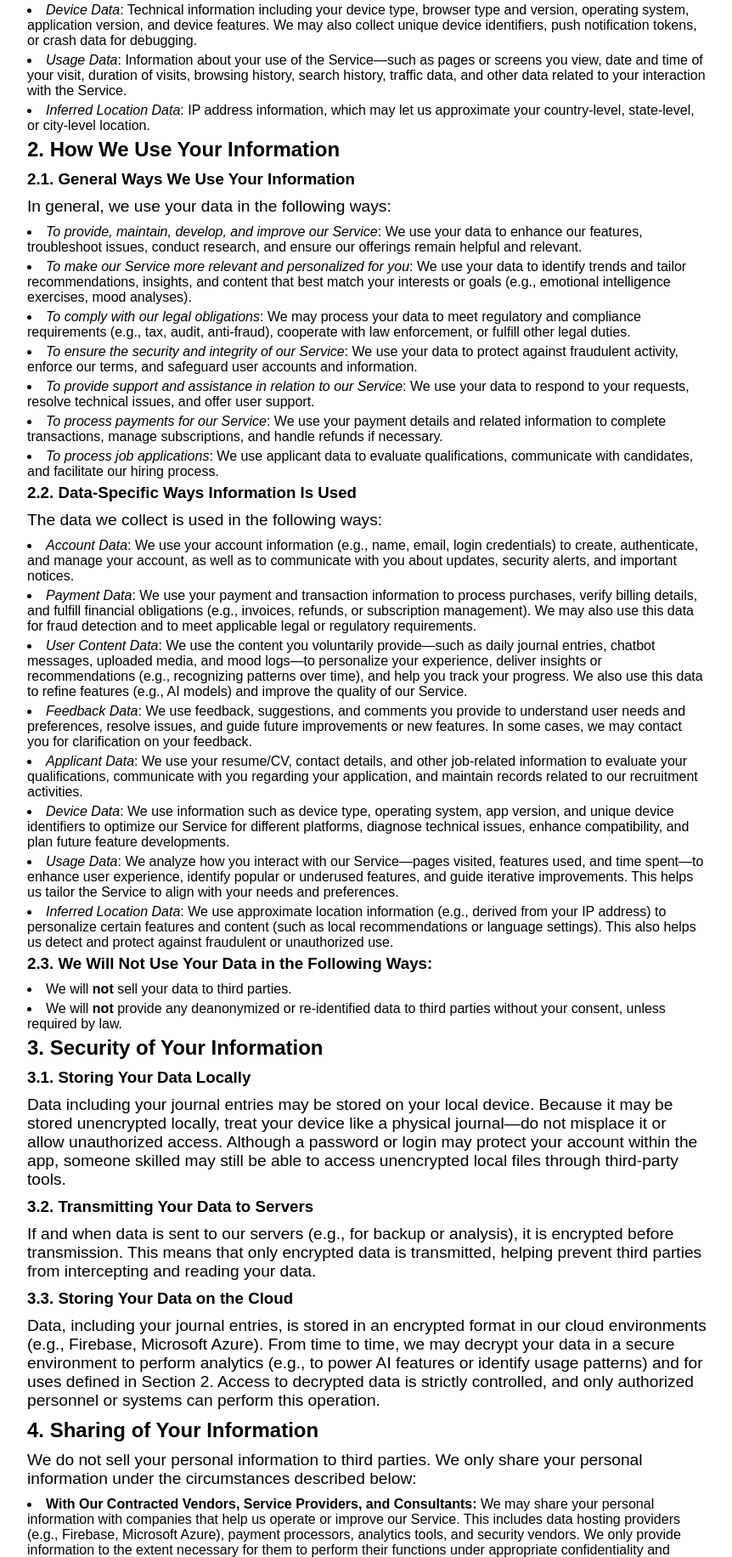
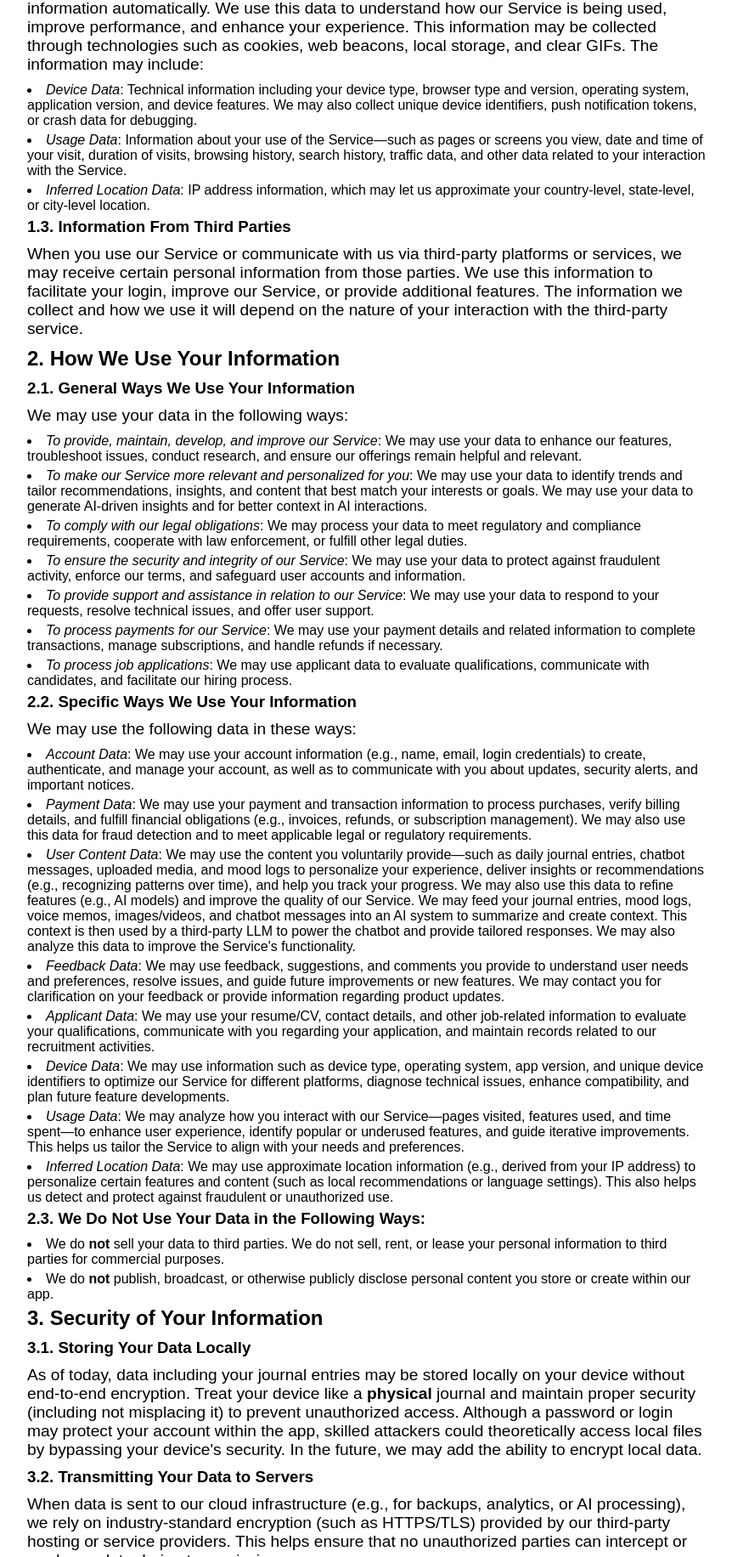
Before and after one commit to victorxtsai/mindwellworld_website, a plain HTML site: page privacy.html in a window 1280 px wide. Shown: the part 968-2800 px from the top of the page at 85% size, without its empty margins (208-1070 px from the left). Drawn offline with Linux system fonts and the light colour scheme.

Commit message:
Update20250217

```diff
--- a/privacy.html
+++ b/privacy.html
@@ -161,29 +161,30 @@
                 This Privacy Policy explains how we, <strong>Mindwell World</strong> (“<strong>Mindwell</strong>,” “<strong>our</strong>,” “<strong>us</strong>,” or “<strong>we</strong>”), collect, use, and protect your personal data when you use our websites, products, applications, and other services (collectively, our “<strong>Service</strong>”).
             </p>
             <p>
-                Our offerings include a journaling app, a mood tracking tool, and a chatbot feature that uses third-party AI models to provide personalized insights. We aim to help you build emotional intelligence and self-awareness, and we use the data you provide to improve these services and tailor them to your needs.
+                Our offerings include a journaling app, mood tracking tools, and a chatbot feature that uses third-party AI models to provide personalized insights. We collect data you provide such as journal entries, mood logs, and chatbot interactions and use it to personalize your experience and improve our Service. We aim to help you build emotional intelligence, self-awareness, and mindfulness.
             </p>
         </div>
 
         <!-- 2. Information We Collect -->
         <div class="section">
             <h2 class="marginBottom">1. Information We Collect</h2>
+            <p>We collect information (i) that you provide directly, (ii) that is automatically generated or inferred from your use of the Service, and (iii) that we obtain from third-party sources.</p>
 
             <h3 class="marginBottom">1.1. Information You Provide To Us</h3>
-            <p>When you use our Service or communicate with us, you provide certain personal information. This may include:</p>
+            <p>When you use our Service or communicate with us, you may voluntarily provide certain personal information. This may include:</p>
             <ul>
                 <li>
                     <i>Account Data</i>: When you create or use a Mindwell World account to access our Service, we may collect your contact information (e.g., name, email address), account credentials, and other information you provide during registration.
                     If you register or log into our Service via a third party (such as Google or Apple), that service may send certain account information to us.
                 </li>
                 <li>
-                    <i>Payment Data</i>: When you make transactions through our Service, we may collect payment and transaction information, such as billing address and payment method details.
+                    <i>Payment Data</i>: When you make transactions through our Service, we may collect payment and transaction information, such as billing address and payment method details. Payment processing is usually handled by third-party payment processors, which may receive and store your payment data under their own privacy policies.
                 </li>
                 <li>
                     <i>Contact and Communications Data</i>: When you communicate with us (e.g., via email or in-app support), we may collect contact information (e.g., name, email address) and any additional information you voluntarily provide in your communications.
                 </li>
                 <li>
-                    <i>User Content Data</i>: When you use our Service, we may collect personal information included in your inputs, such as your daily journal entries, chatbot interactions, uploaded media (e.g., photos or audio clips), and mood ratings.
+                    <i>User Content Data</i>: When you use our Service, we may collect personal information included in your inputs, such as your daily journal entries, chatbot interactions, media (e.g., photos or audio clips), and mood ratings.
                 </li>
                 <li>
                     <i>Feedback Data</i>: When you provide feedback, suggestions, or other comments about our Service (e.g., surveys, emails, in-app forms, or social media), we may collect and store the information you share. This may include details about your experience, opinions on new features, or comments on how we can improve.
@@ -208,6 +209,11 @@
                     <i>Inferred Location Data</i>: IP address information, which may let us approximate your country-level, state-level, or city-level location.
                 </li>
             </ul>
+
+            <h3 class="marginBottom">1.3. Information From Third Parties</h3>
+            <p>
+                When you use our Service or communicate with us via third-party platforms or services, we may receive certain personal information from those parties. We use this information to facilitate your login, improve our Service, or provide additional features. The information we collect and how we use it will depend on the nature of your interaction with the third-party service.
+            </p>
         </div>
 
         <!-- 3. How We Use Your Information -->
@@ -215,58 +221,58 @@
             <h2 class="marginBottom">2. How We Use Your Information</h2>
 
             <h3 class="marginBottom">2.1. General Ways We Use Your Information</h3>
-            <p>In general, we use your data in the following ways:</p>
+            <p>We may use your data in the following ways:</p>
             <ul>
-                <li><i>To provide, maintain, develop, and improve our Service</i>: We use your data to enhance our features, troubleshoot issues, conduct research, and ensure our offerings remain helpful and relevant.</li>
-                <li><i>To make our Service more relevant and personalized for you</i>: We use your data to identify trends and tailor recommendations, insights, and content that best match your interests or goals (e.g., emotional intelligence exercises, mood analyses).</li>
-                <li><i>To comply with our legal obligations</i>: We may process your data to meet regulatory and compliance requirements (e.g., tax, audit, anti-fraud), cooperate with law enforcement, or fulfill other legal duties.</li>
-                <li><i>To ensure the security and integrity of our Service</i>: We use your data to protect against fraudulent activity, enforce our terms, and safeguard user accounts and information.</li>
-                <li><i>To provide support and assistance in relation to our Service</i>: We use your data to respond to your requests, resolve technical issues, and offer user support.</li>
-                <li><i>To process payments for our Service</i>: We use your payment details and related information to complete transactions, manage subscriptions, and handle refunds if necessary.</li>
-                <li><i>To process job applications</i>: We use applicant data to evaluate qualifications, communicate with candidates, and facilitate our hiring process.</li>
+                <li><i>To provide, maintain, develop, and improve our Service</i>: We may use your data to enhance our features, troubleshoot issues, conduct research, and ensure our offerings remain helpful and relevant.</li>
+                <li><i>To make our Service more relevant and personalized for you</i>: We may use your data to identify trends and tailor recommendations, insights, and content that best match your interests or goals. We may use your data to generate AI-driven insights and for better context in AI interactions.</li>
+                <li><i>To comply with our legal obligations</i>: We may process your data to meet regulatory and compliance requirements, cooperate with law enforcement, or fulfill other legal duties.</li>
+                <li><i>To ensure the security and integrity of our Service</i>: We may use your data to protect against fraudulent activity, enforce our terms, and safeguard user accounts and information.</li>
+                <li><i>To provide support and assistance in relation to our Service</i>: We may use your data to respond to your requests, resolve technical issues, and offer user support.</li>
+                <li><i>To process payments for our Service</i>: We may use your payment details and related information to complete transactions, manage subscriptions, and handle refunds if necessary.</li>
+                <li><i>To process job applications</i>: We may use applicant data to evaluate qualifications, communicate with candidates, and facilitate our hiring process.</li>
             </ul>
 
-            <h3 class="marginBottom">2.2. Data-Specific Ways Information Is Used</h3>
-            <p>The data we collect is used in the following ways:</p>
+            <h3 class="marginBottom">2.2. Specific Ways We Use Your Information</h3>
+            <p>We may use the following data in these ways:</p>
             <ul>
                 <li>
                     <i>Account Data</i>:
-                    We use your account information (e.g., name, email, login credentials) to create, authenticate, and manage your account, as well as to communicate with you about updates, security alerts, and important notices.
+                    We may use your account information (e.g., name, email, login credentials) to create, authenticate, and manage your account, as well as to communicate with you about updates, security alerts, and important notices.
                 </li>
                 <li>
                     <i>Payment Data</i>:
-                    We use your payment and transaction information to process purchases, verify billing details, and fulfill financial obligations (e.g., invoices, refunds, or subscription management). We may also use this data for fraud detection and to meet applicable legal or regulatory requirements.
+                    We may use your payment and transaction information to process purchases, verify billing details, and fulfill financial obligations (e.g., invoices, refunds, or subscription management). We may also use this data for fraud detection and to meet applicable legal or regulatory requirements.
                 </li>
                 <li>
                     <i>User Content Data</i>:
-                    We use the content you voluntarily provide—such as daily journal entries, chatbot messages, uploaded media, and mood logs—to personalize your experience, deliver insights or recommendations (e.g., recognizing patterns over time), and help you track your progress. We also use this data to refine features (e.g., AI models) and improve the quality of our Service.
+                    We may use the content you voluntarily provide—such as daily journal entries, chatbot messages, uploaded media, and mood logs to personalize your experience, deliver insights or recommendations (e.g., recognizing patterns over time), and help you track your progress. We may also use this data to refine features (e.g., AI models) and improve the quality of our Service. We may feed your journal entries, mood logs, voice memos, images/videos, and chatbot messages into an AI system to summarize and create context. This context is then used by a third-party LLM to power the chatbot and provide tailored responses. We may also analyze this data to improve the Service's functionality.
                 </li>
                 <li>
                     <i>Feedback Data</i>:
-                    We use feedback, suggestions, and comments you provide to understand user needs and preferences, resolve issues, and guide future improvements or new features. In some cases, we may contact you for clarification on your feedback.
+                    We may use feedback, suggestions, and comments you provide to understand user needs and preferences, resolve issues, and guide future improvements or new features. We may contact you for clarification on your feedback or provide information regarding product updates.
                 </li>
                 <li>
                     <i>Applicant Data</i>:
-                    We use your resume/CV, contact details, and other job-related information to evaluate your qualifications, communicate with you regarding your application, and maintain records related to our recruitment activities.
+                    We may use your resume/CV, contact details, and other job-related information to evaluate your qualifications, communicate with you regarding your application, and maintain records related to our recruitment activities.
                 </li>
                 <li>
                     <i>Device Data</i>:
-                    We use information such as device type, operating system, app version, and unique device identifiers to optimize our Service for different platforms, diagnose technical issues, enhance compatibility, and plan future feature developments.
+                    We may use information such as device type, operating system, app version, and unique device identifiers to optimize our Service for different platforms, diagnose technical issues, enhance compatibility, and plan future feature developments.
                 </li>
                 <li>
                     <i>Usage Data</i>:
-                    We analyze how you interact with our Service—pages visited, features used, and time spent—to enhance user experience, identify popular or underused features, and guide iterative improvements. This helps us tailor the Service to align with your needs and preferences.
+                    We may analyze how you interact with our Service—pages visited, features used, and time spent—to enhance user experience, identify popular or underused features, and guide iterative improvements. This helps us tailor the Service to align with your needs and preferences.
                 </li>
                 <li>
                     <i>Inferred Location Data</i>:
-                    We use approximate location information (e.g., derived from your IP address) to personalize certain features and content (such as local recommendations or language settings). This also helps us detect and protect against fraudulent or unauthorized use.
+                    We may use approximate location information (e.g., derived from your IP address) to personalize certain features and content (such as local recommendations or language settings). This also helps us detect and protect against fraudulent or unauthorized use.
                 </li>
             </ul>
 
-            <h3 class="marginBottom">2.3. We Will Not Use Your Data in the Following Ways:</h3>
+            <h3 class="marginBottom">2.3. We Do Not Use Your Data in the Following Ways:</h3>
             <ul>
-                <li>We will <strong>not</strong> sell your data to third parties.</li>
-                <li>We will <strong>not</strong> provide any deanonymized or re-identified data to third parties without your consent, unless required by law.</li>
+                <li>We do <strong>not</strong> sell your data to third parties. We do not sell, rent, or lease your personal information to third parties for commercial purposes.</li>
+                <li>We do <strong>not</strong> publish, broadcast, or otherwise publicly disclose personal content you store or create within our app.</li>
             </ul>
         </div>
 
@@ -276,17 +282,17 @@
 
             <h3 class="marginBottom">3.1. Storing Your Data Locally</h3>
             <p>
-                Data including your journal entries may be stored on your local device. Because it may be stored unencrypted locally, treat your device like a physical journal—do not misplace it or allow unauthorized access. Although a password or login may protect your account within the app, someone skilled may still be able to access unencrypted local files through third-party tools.
+                As of today, data including your journal entries may be stored locally on your device without end-to-end encryption. Treat your device like a <strong>physical</strong> journal and maintain proper security (including not misplacing it) to prevent unauthorized access. Although a password or login may protect your account within the app, skilled attackers could theoretically access local files by bypassing your device's security. In the future, we may add the ability to encrypt local data.
             </p>
 
             <h3 class="marginBottom">3.2. Transmitting Your Data to Servers</h3>
             <p>
-                If and when data is sent to our servers (e.g., for backup or analysis), it is encrypted before transmission. This means that only encrypted data is transmitted, helping prevent third parties from intercepting and reading your data.
+                When data is sent to our cloud infrastructure (e.g., for backups, analytics, or AI processing), we rely on industry-standard encryption (such as HTTPS/TLS) provided by our third-party hosting or service providers. This helps ensure that no unauthorized parties can intercept or read your data during transmission.
             </p>
 
             <h3 class="marginBottom">3.3. Storing Your Data on the Cloud</h3>
             <p>
-                Data, including your journal entries, is stored in an encrypted format in our cloud environments (e.g., Firebase, Microsoft Azure). From time to time, we may decrypt your data in a secure environment to perform analytics (e.g., to power AI features or identify usage patterns) and for uses defined in Section 2. Access to decrypted data is strictly controlled, and only authorized personnel or systems can perform this operation.
+                We store data “as is” in our third-party cloud infrastructure or similar serverless environments, relying on the provider’s built-in security features to protect it. On rare occasions, we may decrypt certain data in a secure environment to conduct analytics or AI-related processing. This decryption process is strictly controlled, and only authorized systems or personnel can access decrypted information. We expect to primarily use AI to analyze, access, and process the information we collect.
             </p>
         </div>
 
@@ -298,15 +304,15 @@
             <ul>
                 <li>
                     <strong>With Our Contracted Vendors, Service Providers, and Consultants:</strong>
-                    We may share your personal information with companies that help us operate or improve our Service. This includes data hosting providers (e.g., Firebase, Microsoft Azure), payment processors, analytics tools, and security vendors. We only provide information to the extent necessary for them to perform their functions under appropriate confidentiality and security obligations.
+                    We may share your personal information with companies that help us operate or improve our Service. This includes data hosting providers, payment processors, analytics tools, and security vendors. We only provide information to the extent necessary for them to perform their functions under appropriate confidentiality and security obligations.
                 </li>
                 <li>
                     <strong>With AI/LLM Providers:</strong>
-                    In order to deliver our chatbot features and personalized insights, we may use third-party large language model (LLM) services (e.g., OpenAI, Grok, or other platforms). Your user-generated content—such as journal entries, chatbot messages, and mood logs—may be shared as context with these AI providers so they can generate relevant responses and suggestions. We strive to limit the amount of personally identifiable information in these prompts and require that these providers maintain confidentiality and adhere to robust security measures. We do not grant these providers independent rights to use your information for purposes beyond assisting our Service.
+                    In order to deliver our chatbot features and personalized insights, we may use third-party large language model (LLM) services. Your user-generated content—such as journal entries, chatbot messages, and mood logs—may be shared as context with these AI providers so they can generate relevant responses and suggestions. We strive to limit the amount of personally identifiable information in these prompts and require that these providers maintain confidentiality and adhere to robust security measures. We do not grant these providers independent rights to use your information for purposes beyond assisting our Service.
                 </li>
                 <li>
                     <strong>In Connection with Business Transfers:</strong>
-                    We may share or transfer your personal information as part of a potential or actual merger, acquisition, financing, bankruptcy, dissolution, reorganization, or similar transaction or proceeding involving the sale or transfer of all or a portion of our business or assets. Where required by law, we will use reasonable efforts to notify you of any transfer of personal information to an unaffiliated third party.
+                    We may share or transfer your personal information as part of a potential or actual merger, acquisition, financing, bankruptcy, dissolution, reorganization, or similar transaction or proceeding involving the sale or transfer of all or a portion of our business or assets. Where required by law, we will use reasonable efforts to notify you of any transfer of personal information to an unaffiliated third party and/or give you the option to opt out of the data transfer where possible.
                 </li>
                 <li>
                     <strong>To Comply with Our Legal Obligations:</strong>
@@ -383,14 +389,22 @@
             </p>
         </div>
 
-        <!-- 8. (Optional) Disclaimer -->
+        <!-- 8. Disclaimer -->
         <div class="section">
-            <h2 class="marginBottom">7. Disclaimer (Optional)</h2>
+            <h2 class="marginBottom">7. Disclaimer</h2>
             <p>
-                The guidance, insights, or suggestions provided by the Mindwell World chatbot or any related features are for informational and self-improvement purposes only and are not intended to replace professional medical advice, diagnosis, or treatment. Always seek the advice of a qualified health provider with any questions you may have regarding a medical or mental health condition.
+                The guidance, insights, or suggestions provided by our Service or any related features are for informational and self-improvement purposes only and are not intended to replace professional medical advice, diagnosis, or treatment. <strong>They do not replace professional medical or psychological advice.</strong> Always seek the advice of a qualified health provider with any questions you may have regarding a medical or mental health condition.
             </p>
             <p>
                 Mindwell World is not responsible for the results of any decisions made based on the information provided by our Service. Use of the Service is at your own discretion and risk.
+            </p>
+        </div>
+
+        <!-- 9. Contact Us -->
+        <div class="section">
+            <h2 class="marginBottom">8. Contact Us</h2>
+            <p>
+                If you have any questions or concerns about this Privacy Policy or any other questions/concerns, please do not hestiate to message us on social media:<a href="https://x.com/MindwellWorld">X</a>. <strong>In fact, we prefer that you contact us on social media so we that our answers and responses are public.</strong> You can also reach us by email at:<a href="mailto:support@mindwell.io">support@mindwell.io</a>.
             </p>
         </div>
     </div>
```
Also changed, not shown: 1 other file.
